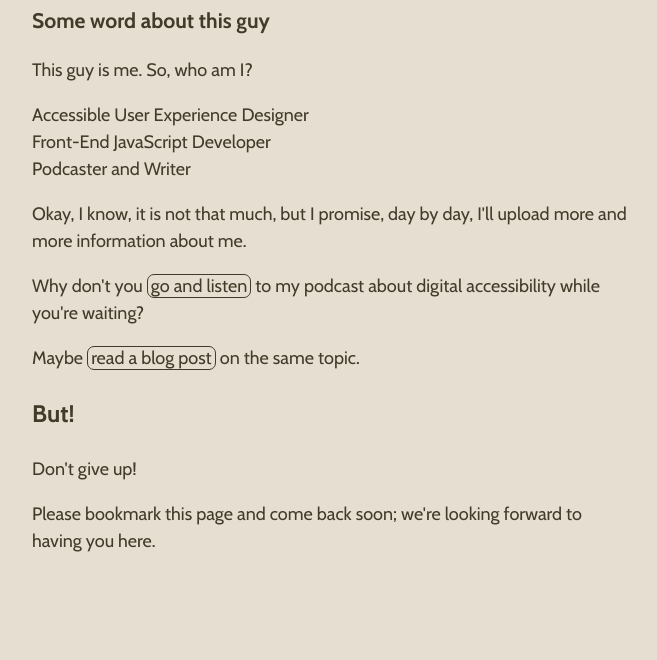
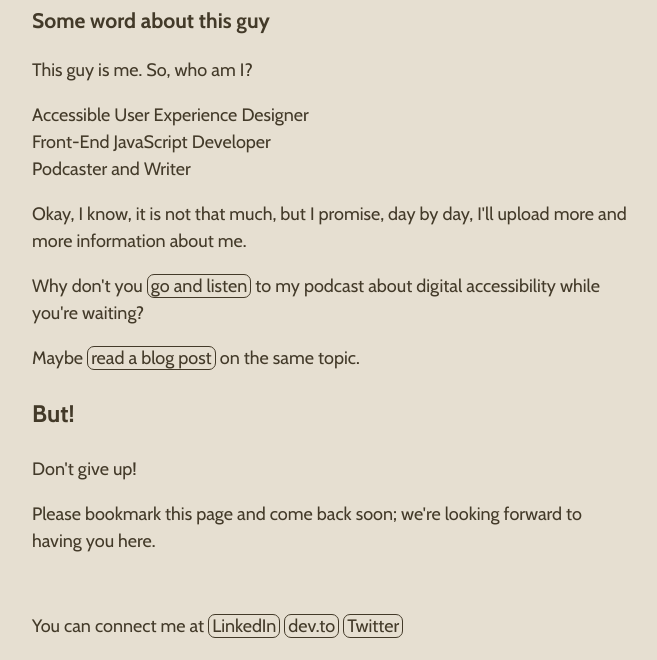
Before and after one commit to PeterJJonas/peterjjonas, a plain HTML site: page index.html in a window 1280 px wide. Shown: the part 402-1062 px from the top of the page, without its empty margins (308-965 px from the left). Before the commit the page ends 995 px from the top, so only its background shows below. Drawn offline with nearby package versions, Linux system fonts and the light colour scheme.

Commit message:
add links to social accounts

```diff
--- a/css/coffee.css
+++ b/css/coffee.css
@@ -40,6 +40,10 @@ a {
 
 }
 
+footer {
+  padding-top: 40px;
+}
+
 .peterjjonasLogo {
   font-size: 60px;
 }
--- a/index.html
+++ b/index.html
@@ -37,6 +37,7 @@
           <p class="shout">But!</p>
           <p>Don't give up!</p>
           <p>Please bookmark this page and come back soon; we're looking forward to having you here.</p>
+          <footer>You can connect me at <a href="https://linkedin.com/in/peterjjonas/">LinkedIn</a> <a href="https://dev.to/peterjjonas">dev.to</a> <a href="https://twitter.com/peterjjonas">Twitter</a> </footer>
         </article>
       </section>
     </main>
```
